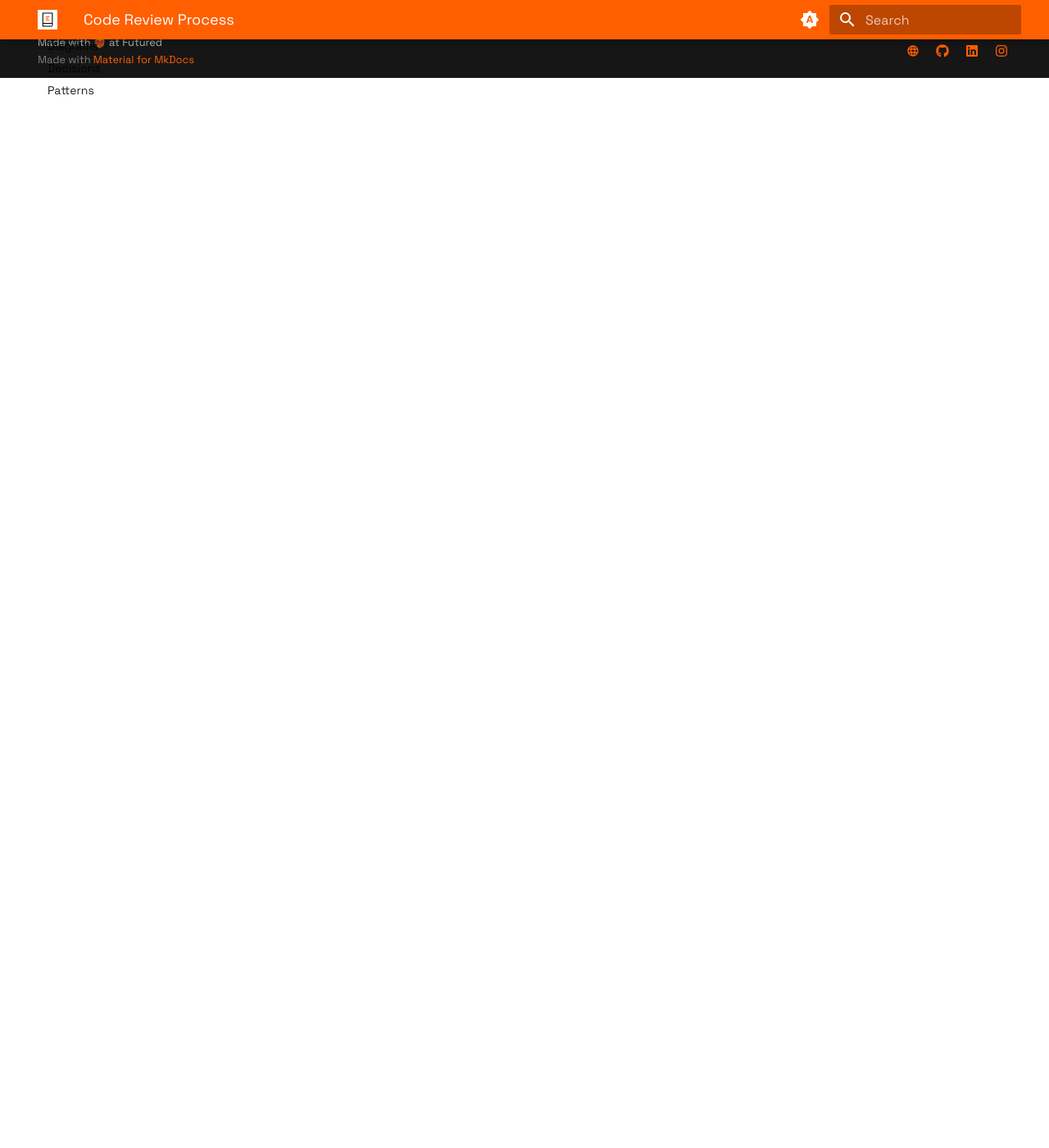
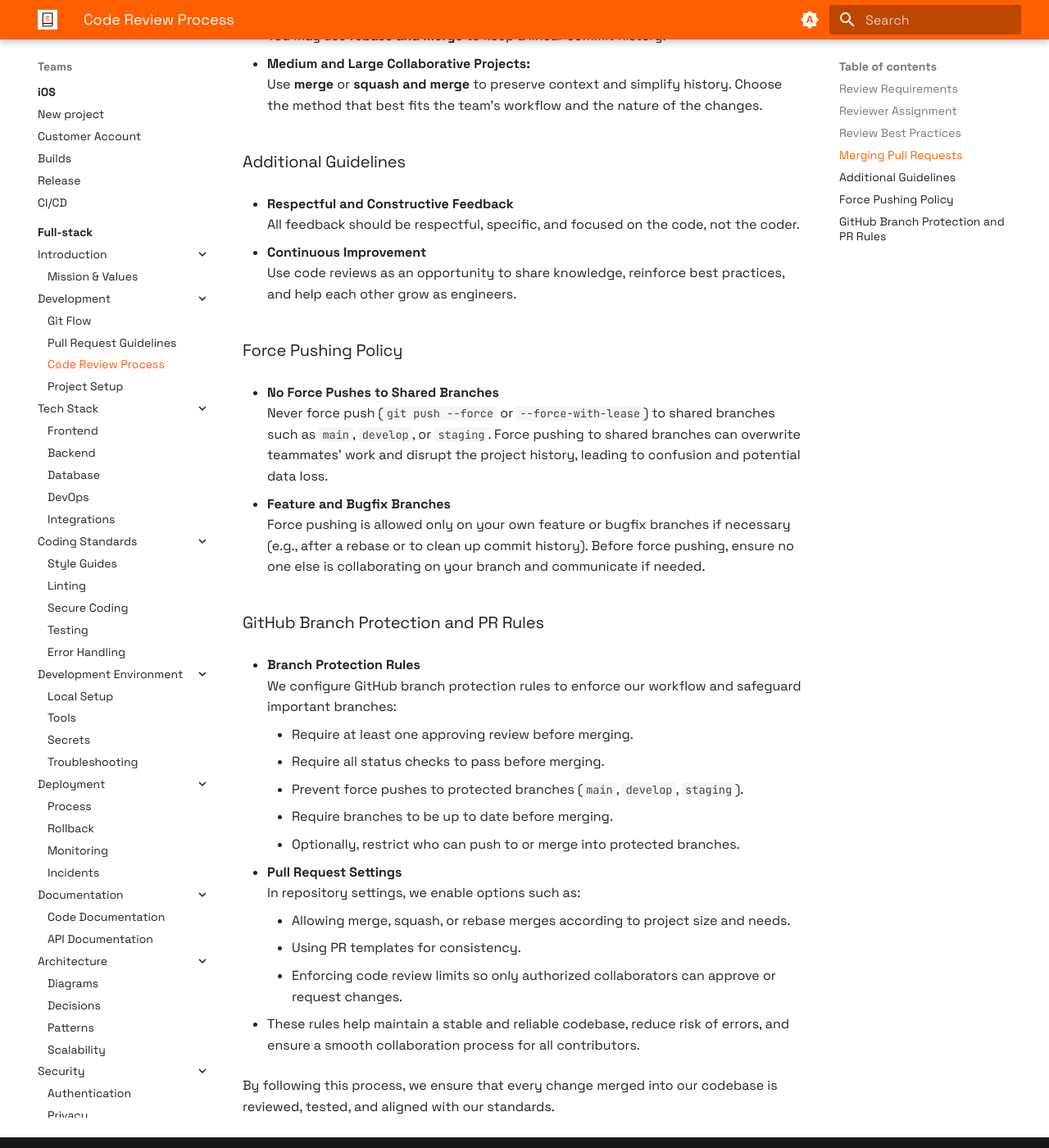
Before and after one commit to futuredapp/Engineering-Handbook, an MkDocs documentation site: the page built from docs/Teams/fullstack/development/20_code_review_process.md, in a window 1280 px wide and 1400 px high, scrolled down 1305 px. Shown: the whole window at 82% size. Built offline with MkDocs 1.6.1 and Material for MkDocs 9.7.7, drawn with Linux system fonts in a browser that asks for light colours; some of the changed text lies outside the part shown.

Commit message:
code review process

```diff
--- a/docs/Teams/fullstack/development/20_code_review_process.md
+++ b/docs/Teams/fullstack/development/20_code_review_process.md
@@ -1 +1,75 @@
-!!! warning "Work in progress"
+A thorough code review process helps us maintain high quality, consistency, and reliability in our codebase. The following guidelines outline our expectations and workflow for reviewing pull requests:
+
+### Review Requirements
+
+- **Approval**
+  Every pull request must receive at least one approving review before it can be merged.
+
+- **Passing Checks**
+  All automated PR checks (CI, Dangerfile, tests, etc.) must pass before merging.
+
+- **Draft PRs**
+  Draft pull requests are welcome for early feedback, but they are not reviewed until marked as "Ready for Review."
+
+- **Comment Resolution**
+  All reviewer comments must be addressed and resolved before merging. If a discussion is ongoing, the PR should not be merged.
+
+### Reviewer Assignment
+
+- **Assigning Reviewers**
+  The PR author is responsible for assigning at least one appropriate reviewer, ideally someone familiar with the relevant codebase or feature area.
+
+### Review Best Practices
+
+- **Test Significant Changes**
+  For larger or riskier PRs, reviewers should check out the branch and run the code locally to verify functionality.
+
+- **Ask for Clarification**
+  If any part of the code is unclear, reviewers should ask questions or request additional explanations. Authors are expected to respond promptly and clarify as needed.
+
+- **Leverage AI Tools**
+  Reviewers are encouraged to use Copilot and CodeRabbit to gain automated insights, suggestions, and code analysis during the review process.
+
+### Merging Pull Requests
+
+- **Small/Solo Projects:**
+  You may use **rebase and merge** to keep a linear commit history.
+
+- **Medium and Large Collaborative Projects:**
+  Use **merge** or **squash and merge** to preserve context and simplify history. Choose the method that best fits the team’s workflow and the nature of the changes.
+
+### Additional Guidelines
+
+- **Respectful and Constructive Feedback**
+  All feedback should be respectful, specific, and focused on the code, not the coder.
+
+- **Continuous Improvement**
+  Use code reviews as an opportunity to share knowledge, reinforce best practices, and help each other grow as engineers.
+
+### Force Pushing Policy
+
+- **No Force Pushes to Shared Branches**
+  Never force push (`git push --force` or `--force-with-lease`) to shared branches such as `main`, `develop`, or `staging`. Force pushing to shared branches can overwrite teammates’ work and disrupt the project history, leading to confusion and potential data loss.
+
+- **Feature and Bugfix Branches**
+  Force pushing is allowed only on your own feature or bugfix branches if necessary (e.g., after a rebase or to clean up commit history). Before force pushing, ensure no one else is collaborating on your branch and communicate if needed.
+
+### GitHub Branch Protection and PR Rules
+
+- **Branch Protection Rules**
+  We configure GitHub branch protection rules to enforce our workflow and safeguard important branches:
+    - Require at least one approving review before merging.
+    - Require all status checks to pass before merging.
+    - Prevent force pushes to protected branches (`main`, `develop`, `staging`).
+    - Require branches to be up to date before merging.
+    - Optionally, restrict who can push to or merge into protected branches.
+
+- **Pull Request Settings**
+  In repository settings, we enable options such as:
+    - Allowing merge, squash, or rebase merges according to project size and needs.
+    - Using PR templates for consistency.
+    - Enforcing code review limits so only authorized collaborators can approve or request changes.
+
+- These rules help maintain a stable and reliable codebase, reduce risk of errors, and ensure a smooth collaboration process for all contributors.
+
+By following this process, we ensure that every change merged into our codebase is reviewed, tested, and aligned with our standards.
```
Also changed, not shown: docs/Teams/fullstack/index.md (+2 -2 lines).
